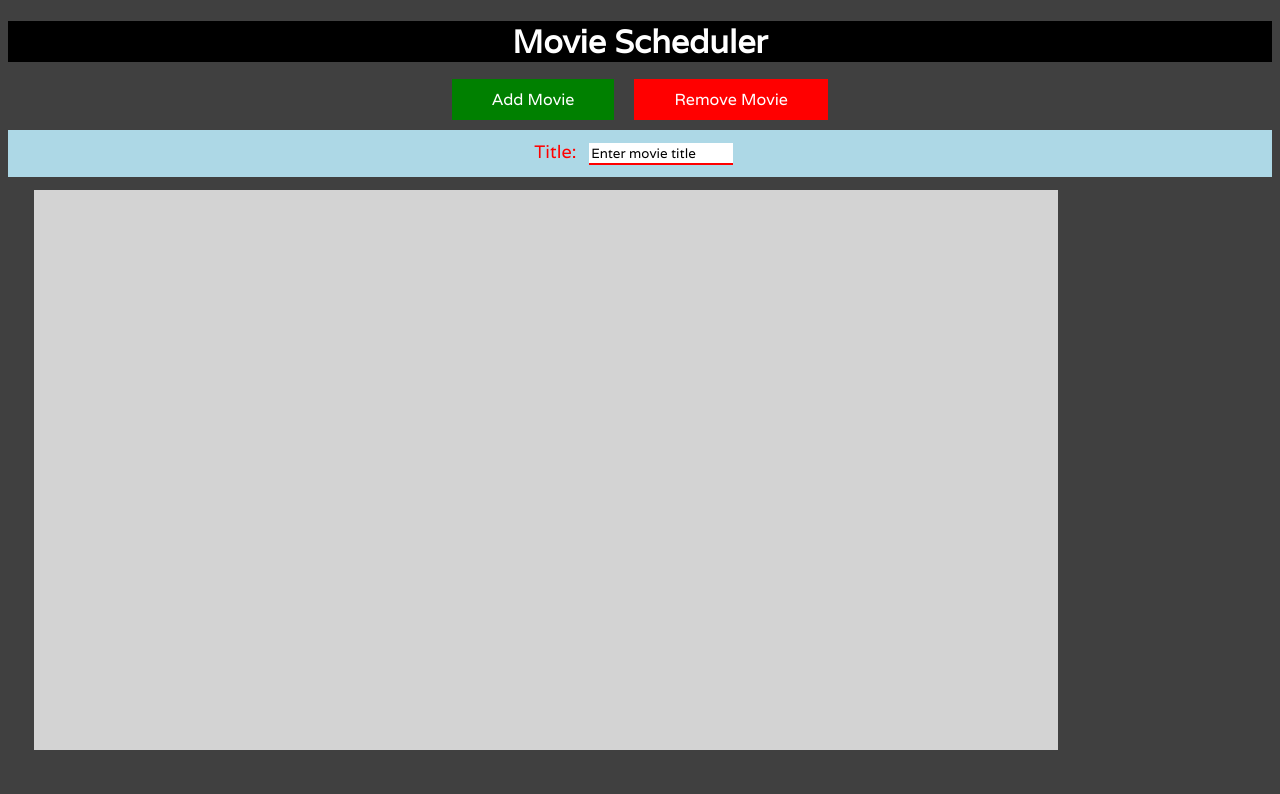
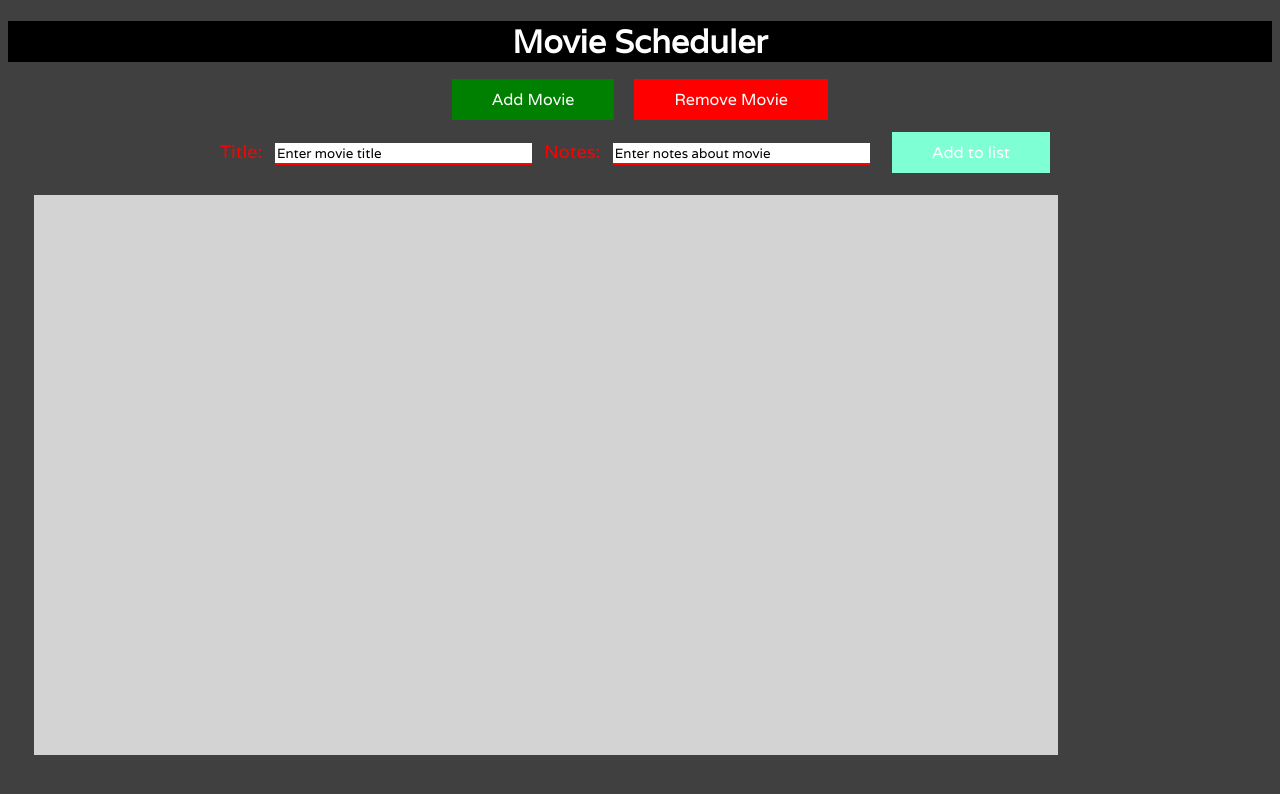
Before and after one commit to CutlerThayer/Movie-Scheduler, a React (Create React App) app in the folder movie-scheduler/: page / in a window 1280 px wide. Both pictures are taken after a click on the button "Add Movie". Shown: the top 794 px of the page. Built offline with nearby package versions, Linux system fonts and the light colour scheme.

Commit message:
Second part of form added (Fix: putting everything into a nice format)

```diff
--- a/movie-scheduler/src/Components/OpenMovieForm.js
+++ b/movie-scheduler/src/Components/OpenMovieForm.js
@@ -5,11 +5,21 @@ class OpenMovieForm extends React.Component{
     constructor(props){
         super(props);
         this.state = {
-            titleVal: 'Enter movie title'
+            titleVal: 'Enter movie title',
+            notesVal: 'Enter notes about movie'
         };
 
-        // this.handleChange = this.handleChange.bind(this);
+        this.handleTitleChange = this.handleTitleChange.bind(this);
+        this.handleNotesChange = this.handleNotesChange.bind(this);
         // this.handleSubmit = this.handleSubmit.bind(this);
+    }
+
+    handleTitleChange(event){
+        this.setState({titleVal: event.target.value});
+    }
+
+    handleNotesChange(event){
+        this.setState({notesVal: event.target.value});
     }
 
     render(){
@@ -17,8 +27,13 @@ class OpenMovieForm extends React.Component{
             <form className='openMovieForm' onSubmit={this.handleSubmit}>
                 <label>
                     Title:
-                    <input value={this.state.titleVal} />
+                    <input value={this.state.titleVal} onChange={this.handleTitleChange} />
                 </label>
+                <label>
+                    Notes:
+                    <input value={this.state.notesVal} onChange={this.handleNotesChange} />
+                </label>
+                <button className='listButton'>Add to list</button>
             </form>
         );
     }
--- a/movie-scheduler/src/index.css
+++ b/movie-scheduler/src/index.css
@@ -53,7 +53,6 @@ button{
 }
 
 .openMovieForm{
-  background-color: lightblue;
   color: red;
   font-size: large;
   text-align: center;
@@ -64,6 +63,11 @@ button{
   margin: 1%;
   border: none;
   border-bottom: 2px solid red;
+  width: 20%;
+}
+
+.listButton{
+  background-color: aquamarine;
 }
 
 .removeMovieForm{
```
